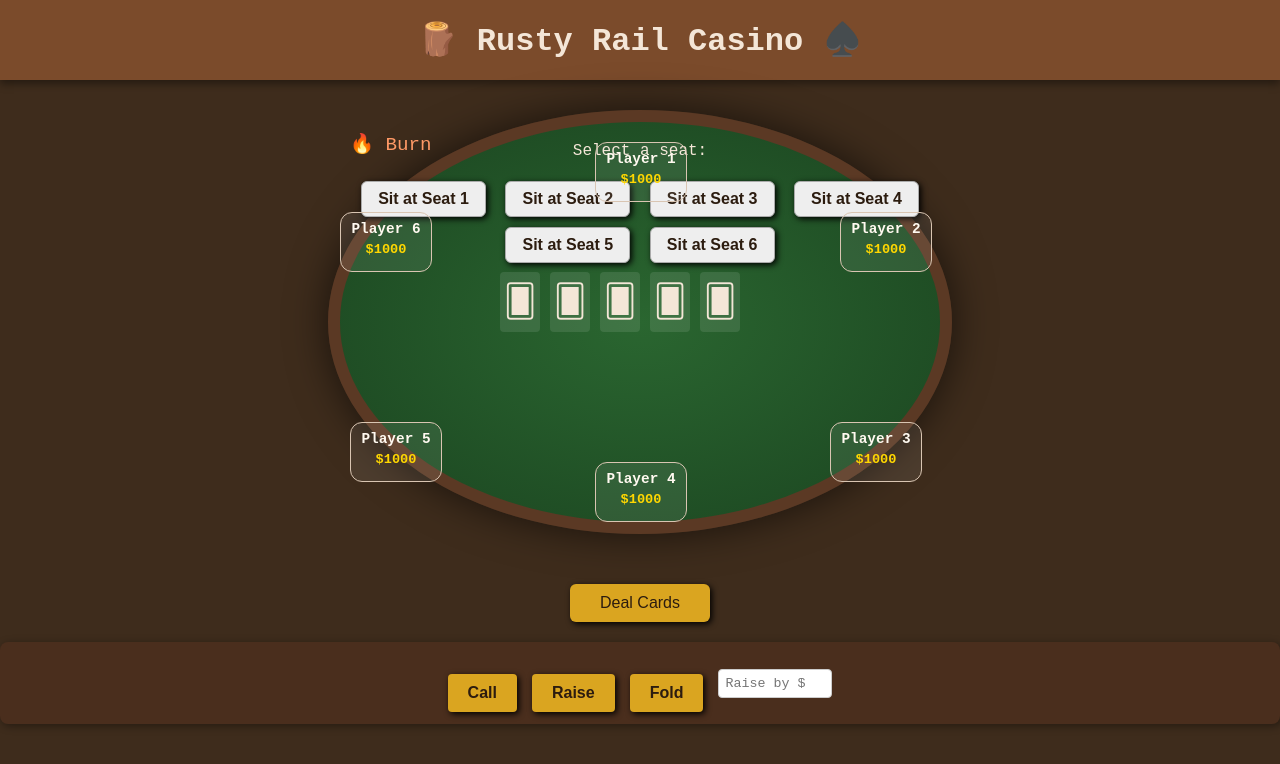
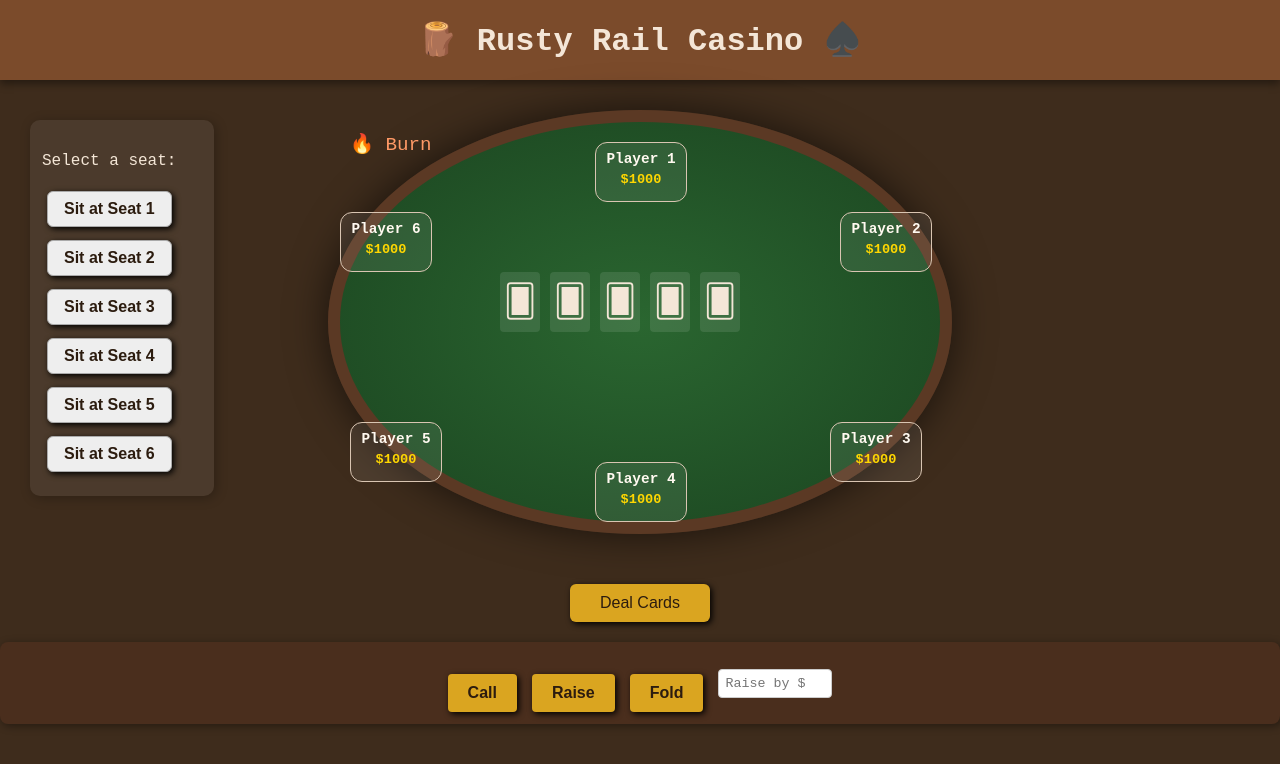
Before and after one commit to Bizzab/casino, a website: page public/index.html in a window 1280 px wide. Drawn offline with Linux system fonts and the light colour scheme.

Commit message:
Moving seat buttons to the left side

```diff
--- a/public/style.css
+++ b/public/style.css
@@ -156,9 +156,6 @@ button:hover {
   font-family: monospace;
 }
 
-#seat-selection {
-  margin-top: 20px;
-}
 #seat-selection button {
   margin: 5px;
   padding: 8px 16px;
@@ -170,3 +167,28 @@ button:hover {
 #seat-selection button:hover {
   background-color: #ffd700;
 }
+
+#table {
+  display: flex;
+  flex-direction: row;
+  align-items: flex-start;
+  position: relative;
+}
+
+#seat-selection {
+  position: fixed;
+  left: 30px;
+  top: 120px;
+  min-width: 160px;
+  display: flex;
+  flex-direction: column;
+  align-items: flex-start;
+  z-index: 10;
+  background: rgba(255,255,255,0.07);
+  padding: 16px 12px;
+  border-radius: 10px;
+  box-shadow: 2px 2px 12px #0004;
+}
+#seat-selection button {
+  margin-bottom: 8px;
+}
```
